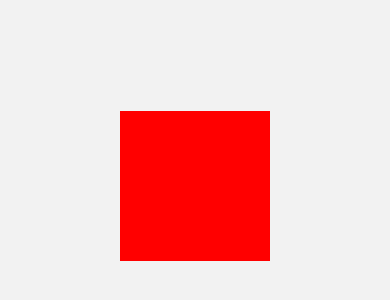
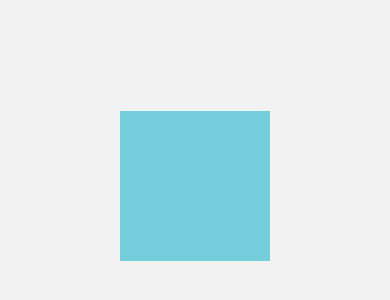
Before and after one commit to Zcehtro/RNComponents, a React Native app: screen /Animation102Screen in a window 390 px wide. Shown: the part 236-536 px from the top of the page. Built offline with nearby package versions, Linux system fonts and the light colour scheme.

Commit message:
animation XY with PanResponder

```diff
--- a/src/screens/Animation102Screen.tsx
+++ b/src/screens/Animation102Screen.tsx
@@ -1,9 +1,40 @@
-import { StyleSheet, View } from "react-native";
+import { useRef } from "react";
+import { StyleSheet, Animated, PanResponder, View } from "react-native";
 
 export const Animation102Screen = () => {
+  const pan = useRef(new Animated.ValueXY()).current;
+
+  const panResponder = PanResponder.create({
+    onStartShouldSetPanResponder: () => true,
+    onPanResponderMove: Animated.event(
+      [
+        null,
+        {
+          dx: pan.x,
+          dy: pan.y,
+        },
+      ],
+      {
+        useNativeDriver: false,
+      },
+    ),
+    onPanResponderRelease: () => {
+      Animated.spring(
+        pan, // Auto-multiplexed
+        {
+          toValue: { x: 0, y: 0 },
+          useNativeDriver: false,
+        }, // Back to zero
+      ).start();
+    },
+  });
+
   return (
     <View style={styles.container}>
-      <View style={styles.purpleBox}></View>
+      <Animated.View
+        {...panResponder.panHandlers}
+        style={[pan.getLayout(), styles.purpleBox]}
+      />
     </View>
   );
 };
@@ -15,7 +46,7 @@ const styles = StyleSheet.create({
     alignItems: "center",
   },
   purpleBox: {
-    backgroundColor: "red",
+    backgroundColor: "#75CEDB",
     width: 150,
     height: 150,
   },
```
